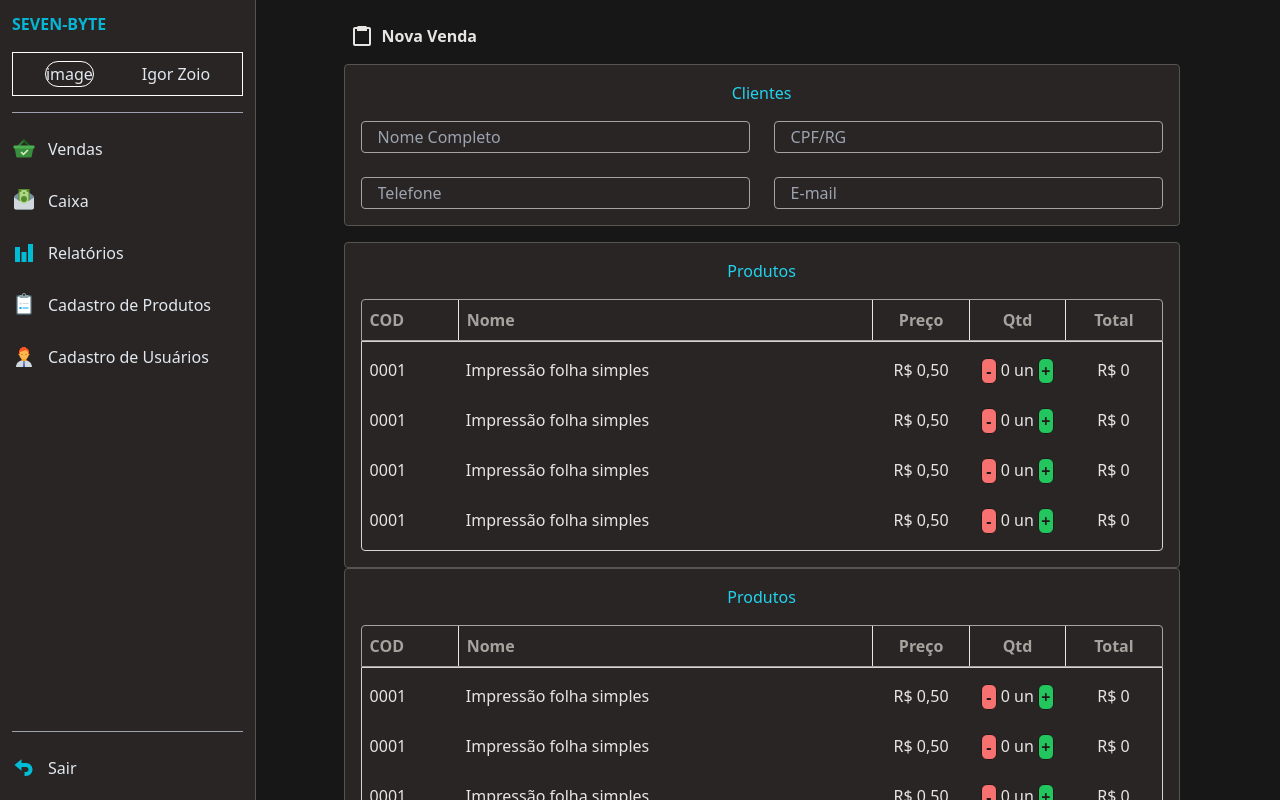
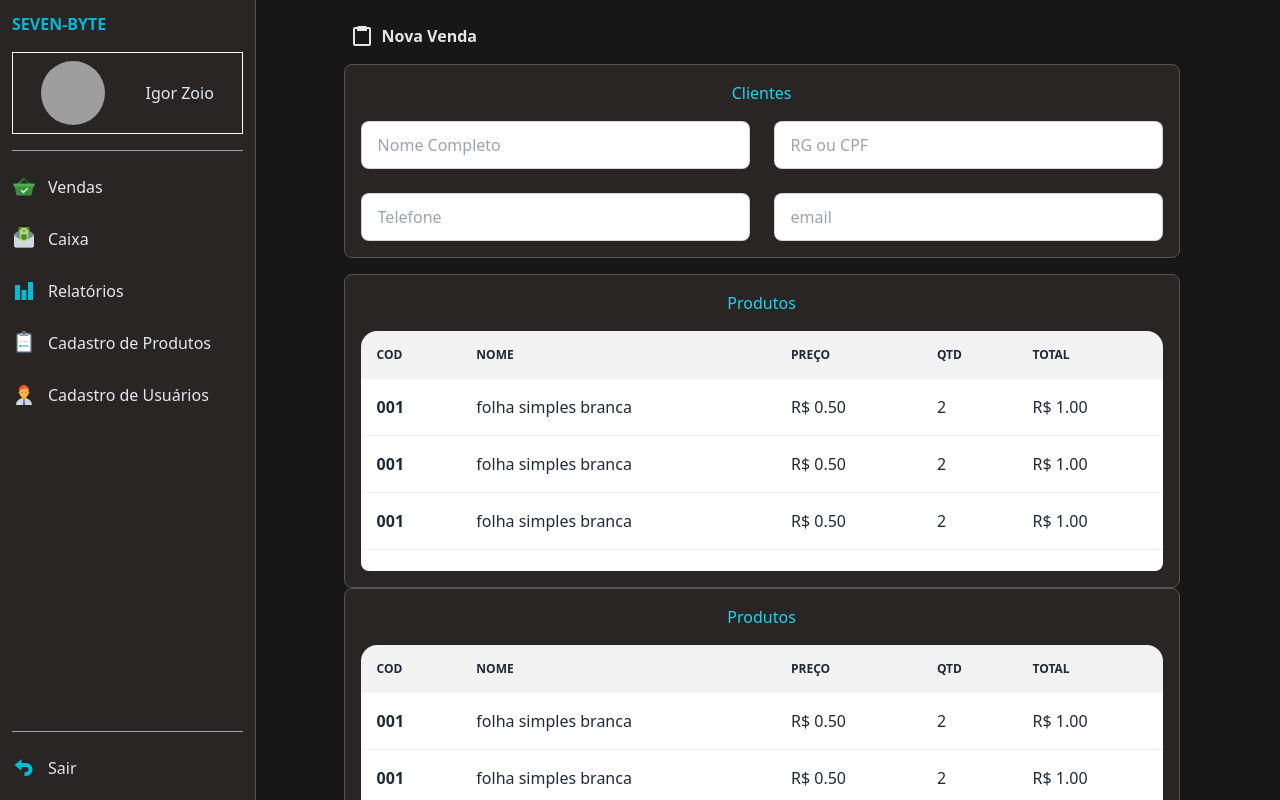
Before and after one commit to painlenk/sales-island, a Next.js app: page / in a window 1280 px wide. Shown: the top 800 px of the page. Built offline with nearby package versions, Linux system fonts and the light colour scheme; grey boxes are pictures that could not be loaded.

Commit message:
feature: inicia criação de resumo de compra

```diff
--- a/src/components/Header/User/index.tsx
+++ b/src/components/Header/User/index.tsx
@@ -3,8 +3,10 @@ import { memo } from "react";
 export const User = () => {
   return (
     <div className="flex  border border-white items-center justify-around p-2">
-      <div className="border border-white rounded-full max-w-16 max-h-64">
-        image
+      <div className="avatar">
+        <div className="w-16 rounded-full">
+          <img src="https://avatars.githubusercontent.com/u/59975691?v=4" />
+        </div>
       </div>
 
       <span>Igor Zoio</span>
--- a/src/components/Layout/index.tsx
+++ b/src/components/Layout/index.tsx
@@ -5,7 +5,7 @@ interface IProps {
 
 export const Layout: React.FC<IProps> = ({ children }) => {
   return (
-    <div className="w-full">
+    <div className="flex">
       <header className=" w-1/5 h-full bg-stone-800 border-r border-stone-600 fixed">
         <Header />
       </header>
--- a/src/components/Sale/ClientForm/index.tsx
+++ b/src/components/Sale/ClientForm/index.tsx
@@ -1,34 +1,30 @@
 export const ClientForm = () => {
   return (
-    <div className="flex flex-col w-11/12 mt-4 mb-4 rounded p-4 text-center bg-stone-800 border border-stone-600">
+    <div className="flex flex-col w-11/12 mt-4 mb-4 rounded-lg p-4 text-center bg-stone-800 border border-stone-600">
       <span className="text-cyan-400">Clientes</span>
       <div className="grid grid-cols-2 grid-rows-2 gap-6 selection:border mt-4">
         <input
           type="text"
-          id="name"
-          className="rounded px-4 h-8 bg-stone-800 border border-stone-400 text-stone-200"
           placeholder="Nome Completo"
+          className="input input-bordered  w-full  rounded-lg"
         />
 
         <input
           type="text"
-          id="clientId"
-          className="rounded px-4 h-8  bg-stone-800 border border-stone-400 text-stone-200"
-          placeholder="CPF/RG"
+          placeholder="RG ou CPF"
+          className="input input-bordered  w-full  rounded-lg"
         />
 
         <input
-          type="tel"
-          id="phone"
-          className="rounded px-4 h-8  bg-stone-800 border border-stone-400 text-stone-200"
+          type="text"
           placeholder="Telefone"
+          className="input input-bordered  w-full  rounded-lg"
         />
 
         <input
           type="email"
-          id="email"
-          className="rounded px-4 h-8  bg-stone-800 border border-stone-400 text-stone-200"
-          placeholder="E-mail"
+          placeholder="email"
+          className="input input-bordered  w-full  rounded-lg"
         />
       </div>
     </div>
--- a/src/components/Sale/Product/ProductHeader/index.tsx
+++ /dev/null
@@ -1,11 +0,0 @@
-export const ProductHeader = () => {
-  return (
-    <div className="flex w-full border  border-stone-400  rounded-t  text-stone-400 font-semibold">
-      <div className=" w-1/6 p-2">COD</div>
-      <div className=" w-3/4 border-l  p-2">Nome</div>
-      <div className=" w-1/6 border-l  p-2 text-center">Preço</div>
-      <div className=" w-1/6 border-l  p-2 text-center">Qtd</div>
-      <div className=" w-1/6 border-l  p-2 text-center">Total</div>
-    </div>
-  );
-};
--- a/src/components/Sale/Product/ProductList/ProductItem/index.tsx
+++ /dev/null
@@ -1,49 +0,0 @@
-import { useEffect, useState } from "react";
-
-export const ProductItem = () => {
-  const [qtd, setQtd] = useState<number>(0);
-  const [value, setValue] = useState<number>(0);
-  const productValue = 100;
-
-  const addOne = () => {
-    setQtd(qtd + 1);
-    if (qtd == 0) {
-      return;
-    }
-  };
-
-  const subOne = () => {
-    console.log("click");
-    if (qtd == 0) {
-      return;
-    }
-    setQtd(qtd - 1);
-  };
-
-  useEffect(() => {
-    setValue(productValue * qtd);
-  }, [qtd]);
-  return (
-    <div className="flex w-full mt-2  text-stone-200">
-      <div className=" w-1/6 p-2 ">0001</div>
-      <div className="  w-3/4  p-2 ">Impressão folha simples</div>
-      <div className=" w-1/6 p-2 text-center ">R$ 0,50</div>
-      <div className=" w-1/6 p-2 flex justify-center text-center ">
-        <button
-          className="border border-stone-900 w-1/5  bg-red-400  font-bold rounded-md text-stone-900"
-          onClick={() => subOne()}
-        >
-          -
-        </button>
-        <span className="ml-1 mr-1">{qtd} un</span>
-        <button
-          className="border border-stone-900  w-1/5 bg-green-500 font-bold rounded-md  text-stone-900"
-          onClick={() => addOne()}
-        >
-          +
-        </button>
-      </div>
-      <div className=" w-1/6 p-2 text-center">R$ {value}</div>
-    </div>
-  );
-};
--- a/src/components/Sale/Product/ProductList/index.tsx
+++ /dev/null
@@ -1,15 +0,0 @@
-import { ProductItem } from "./ProductItem";
-
-export const ProductList = () => {
-  return (
-    <div className="overflow-y-scroll max-h-52">
-      <ProductItem />
-      <ProductItem />
-      <ProductItem />
-      <ProductItem />
-      <ProductItem />
-      <ProductItem />
-      <ProductItem />
-    </div>
-  );
-};
--- a/src/components/Sale/Product/index.tsx
+++ b/src/components/Sale/Product/index.tsx
@@ -1,15 +1,11 @@
-import { ProductHeader } from "./ProductHeader";
-import { ProductList } from "./ProductList";
+import { ProductTable } from "./ProductTable";
 
 export const Product = () => {
   return (
-    <div className="flex flex-col  w-11/12 h-2/3 p-4 bg-stone-800 border border-stone-600 rounded ">
+    <div className="flex flex-col  w-11/12 h-2/3 p-4 bg-stone-800 border border-stone-600 rounded-lg ">
       <span className="mb-4 text-center text-cyan-400">Produtos</span>
-      <ProductHeader />
 
-      <div className="border border-stone-300 rounded-b">
-        <ProductList />
-      </div>
+      <ProductTable />
     </div>
   );
 };
```
